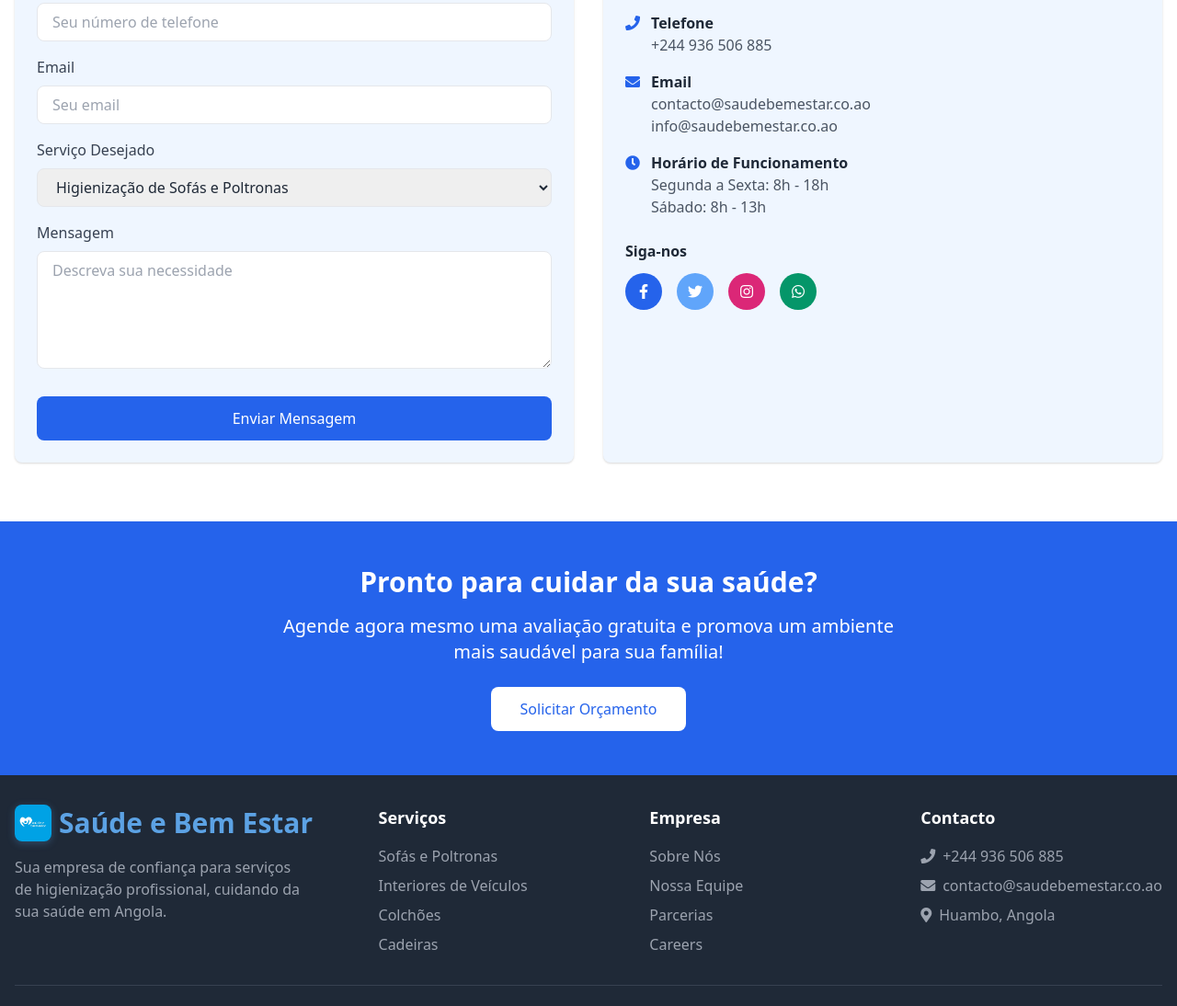
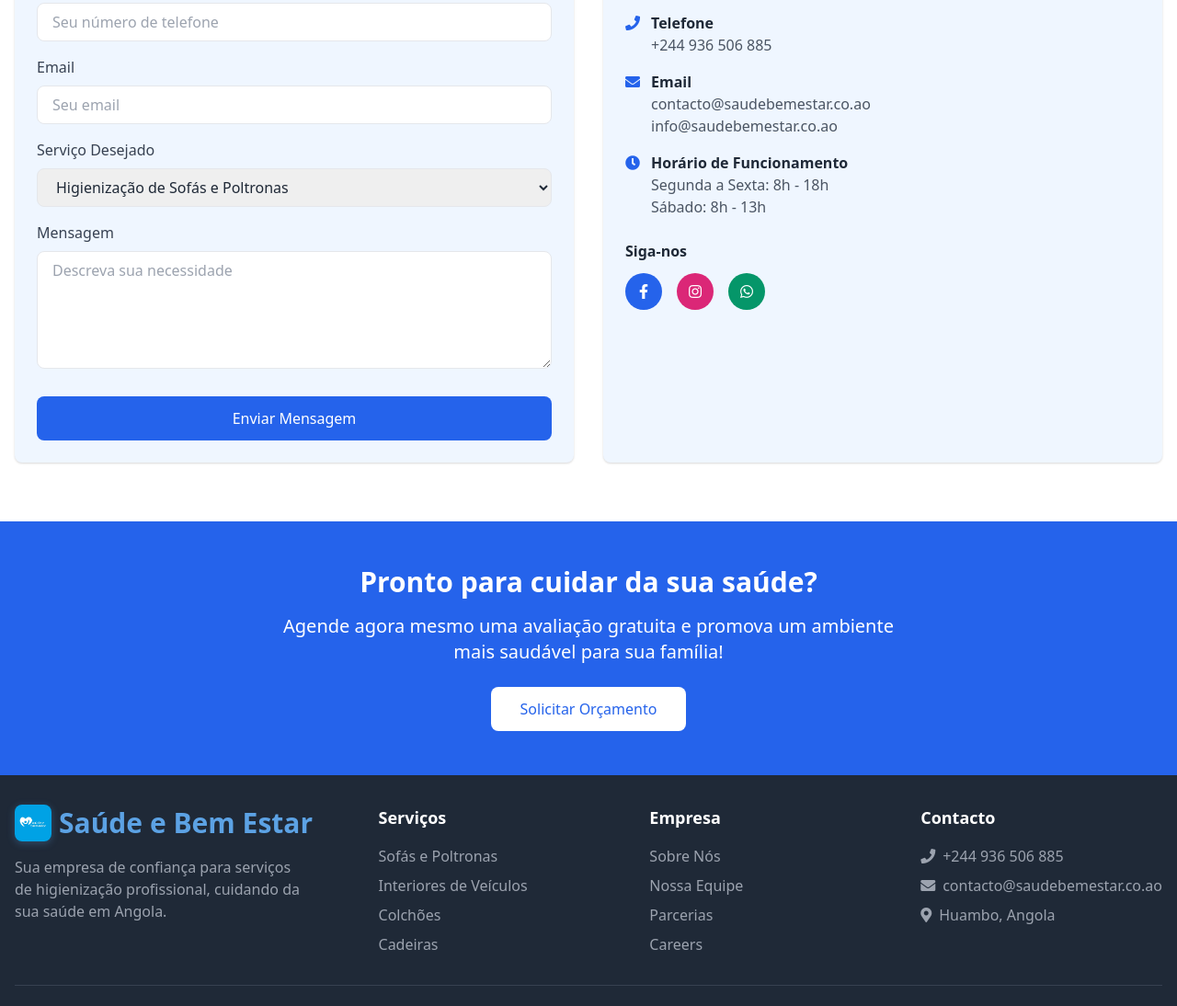
Before and after one commit to Emicy963/Saude-e-Bem-Estar, a plain HTML site: page index.html in a window 1280 px wide. Shown: the part 4087-5181 px from the top of the page at 92% size. Drawn offline with nearby package versions, Linux system fonts and the light colour scheme.

Commit message:
Update index

```diff
--- a/index.html
+++ b/index.html
@@ -554,13 +554,10 @@
                         <div class="mt-6">
                             <h4 class="font-bold mb-3">Siga-nos</h4>
                             <div class="flex space-x-4">
-                                <a href="https://facebook.com/saudebemestar" target="_blank" rel="noopener noreferrer" class="bg-blue-600 hover:bg-blue-700 text-white w-10 h-10 rounded-full flex items-center justify-center transition">
+                                <a href="https://www.facebook.com/share/19PHyq5x7j/?mibextid=wwXIfr " target="_blank" rel="noopener noreferrer" class="bg-blue-600 hover:bg-blue-700 text-white w-10 h-10 rounded-full flex items-center justify-center transition">
                                     <i class="fab fa-facebook-f"></i>
                                 </a>
-                                <a href="https://twitter.com/saudebemestar" target="_blank" rel="noopener noreferrer" class="bg-blue-400 hover:bg-blue-500 text-white w-10 h-10 rounded-full flex items-center justify-center transition">
-                                    <i class="fab fa-twitter"></i>
-                                </a>
-                                <a href="https://instagram.com/saudebemestar" target="_blank" rel="noopener noreferrer" class="bg-pink-600 hover:bg-pink-700 text-white w-10 h-10 rounded-full flex items-center justify-center transition">
+                                <a href="https://instagram.com/saudeebemestar.ao" target="_blank" rel="noopener noreferrer" class="bg-pink-600 hover:bg-pink-700 text-white w-10 h-10 rounded-full flex items-center justify-center transition">
                                     <i class="fab fa-instagram"></i>
                                 </a>
                                 <a href="https://wa.me/244936506885" target="_blank" rel="noopener noreferrer" class="bg-green-600 hover:bg-green-700 text-white w-10 h-10 rounded-full flex items-center justify-center transition">
@@ -672,8 +669,8 @@
             <div class="px-4 py-4 space-y-4">
                 <a href="#inicio" class="block hover:text-green-600 transition">Início</a>
                 <a href="#servicos" class="block hover:text-green-600 transition">Serviços</a>
+                <a href="#precos" class="block hover:text-green-600 transition">Preços</a>
                 <a href="#porque-nos" class="block hover:text-green-600 transition">Porquê Nós</a>
-                <a href="#precos" class="block hover:text-green-600 transition">Preços</a>
                 <a href="#depoimentos" class="block hover:text-green-600 transition">Depoimentos</a>
                 <a href="#contacto" class="block hover:text-green-600 transition">Contacto</a>
             </div>
```
